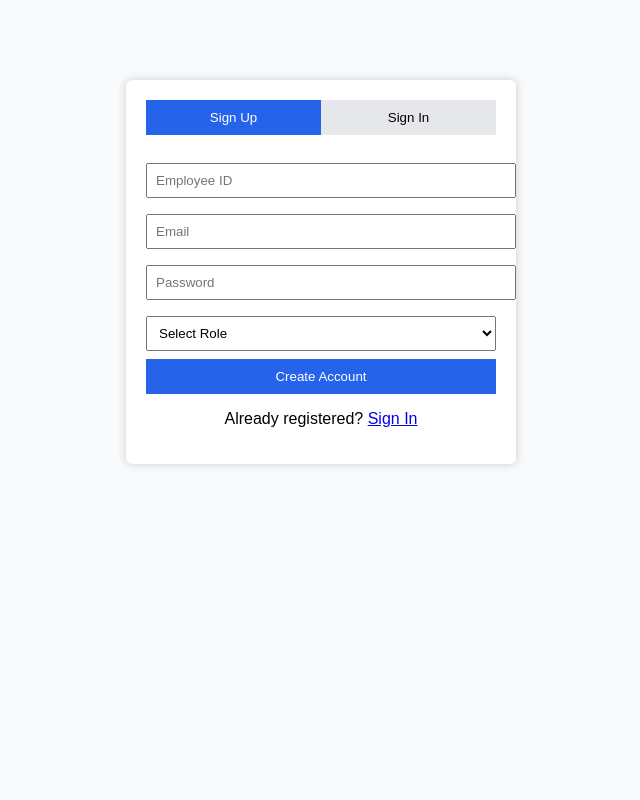
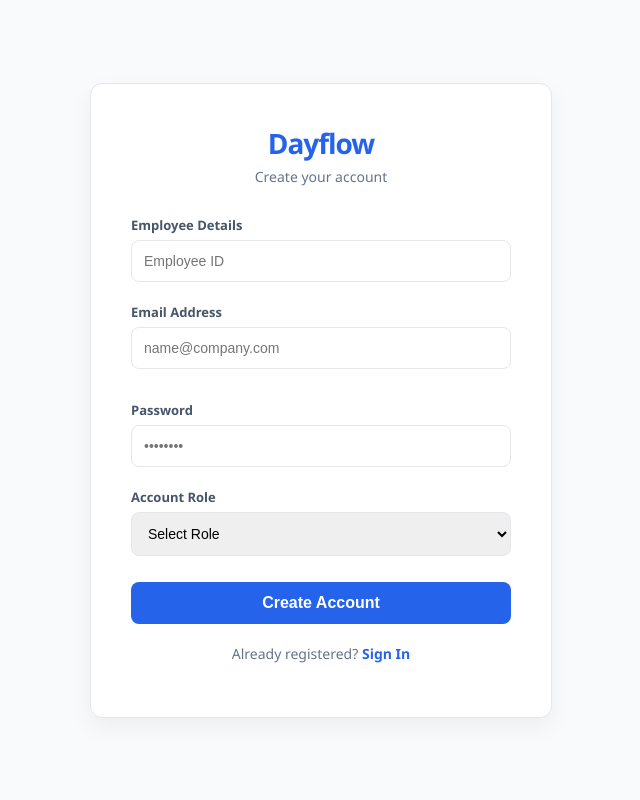
Before and after one commit to VishalMakwana08/odoo_hackathon_gcet_2026, a PHP site: page / in a window 1280 px wide. Shown: the whole page, without its empty margins (319-959 px from the left). Run offline with PHP 8.4, Linux system fonts and the light colour scheme.

Commit message:
ui changed index.php

```diff
--- a/dayflow-hrms/index.php
+++ b/dayflow-hrms/index.php
@@ -3,100 +3,179 @@
 <head>
   <title>Dayflow | Login</title>
   <style>
-    body{
-      font-family: Arial;
-      background:#F8FAFC;
+    /* Global Reset & Background */
+    body {
+      font-family: 'Segoe UI', Arial, sans-serif;
+      background: #F8FAFC;
+      display: flex;
+      justify-content: center;
+      align-items: center;
+      height: 100vh;
+      margin: 0;
     }
-    .box{
-      width:350px;
-      margin:80px auto;
-      background:white;
-      padding:20px;
-      border-radius:6px;
-      box-shadow:0 0 10px #ccc;
+
+    /* Main Container */
+    .box {
+      width: 380px;
+      background: white;
+      padding: 40px;
+      border-radius: 12px;
+      box-shadow: 0 10px 25px rgba(0,0,0,0.05);
+      border: 1px solid #E5E7EB;
     }
-    .tabs{
-      display:flex;
-      margin-bottom:20px;
+
+    /* Brand Header */
+    .brand-header {
+      text-align: center;
+      margin-bottom: 30px;
     }
-    .tabs button{
-      flex:1;
-      padding:10px;
-      border:none;
-      cursor:pointer;
-      background:#E5E7EB;
+    .brand-header h1 {
+      margin: 0;
+      color: #2563EB;
+      font-size: 28px;
+      letter-spacing: -1px;
     }
-    .tabs button.active{
-      background:#2563EB;
-      color:white;
+    .brand-header p {
+      color: #64748B;
+      font-size: 14px;
+      margin-top: 5px;
     }
-    input, select{
-      width:100%;
-      padding:8px;
-      margin:8px 0;
+
+    /* Input Styling */
+    label {
+      font-size: 13px;
+      font-weight: 600;
+      color: #475569;
+      display: block;
+      margin-top: 15px;
     }
-    button.submit{
-      width:100%;
-      padding:10px;
-      background:#2563EB;
-      color:white;
-      border:none;
-      cursor:pointer;
+
+    input, select {
+      width: 100%;
+      padding: 12px;
+      margin: 6px 0;
+      border: 1.5px solid #E5E7EB;
+      border-radius: 8px;
+      box-sizing: border-box; /* Ensures padding doesn't affect width */
+      font-size: 14px;
+      transition: all 0.3s ease;
+      outline: none;
     }
-    .form{
-      display:none;
+
+    input:focus, select:focus {
+      border-color: #2563EB;
+      box-shadow: 0 0 0 3px rgba(37, 99, 235, 0.1);
     }
-    .form.active{
-      display:block;
+
+    /* Button Styling */
+    button.submit {
+      width: 100%;
+      padding: 12px;
+      background: #2563EB;
+      color: white;
+      border: none;
+      border-radius: 8px;
+      cursor: pointer;
+      font-size: 16px;
+      font-weight: 600;
+      margin-top: 20px;
+      transition: background 0.2s;
     }
-    small{color:red;}
+
+    button.submit:hover {
+      background: #1D4ED8;
+    }
+
+    /* Toggle Forms */
+    .form {
+      display: none;
+    }
+    .form.active {
+      display: block;
+      animation: fadeIn 0.4s ease;
+    }
+
+    @keyframes fadeIn {
+      from { opacity: 0; transform: translateY(10px); }
+      to { opacity: 1; transform: translateY(0); }
+    }
+
+    /* Footer Text */
+    .footer-text {
+      text-align: center;
+      margin-top: 20px;
+      font-size: 14px;
+      color: #64748B;
+    }
+    .footer-text a {
+      color: #2563EB;
+      text-decoration: none;
+      font-weight: 600;
+    }
+
+    /* Validation Message */
+    #emailMsg {
+      font-size: 11px;
+      display: block;
+      margin-top: -4px;
+      height: 15px;
+    }
+    .valid { color: #10B981; }
+    .invalid { color: #EF4444; }
+
   </style>
 </head>
 <body>
 
 <div class="box">
-  <div class="tabs">
-    <button id="signupTab" class="active" onclick="showSignup()">Sign Up</button>
-    <button id="signinTab" onclick="showSignin()">Sign In</button>
+  <div class="brand-header">
+    <h1>Dayflow</h1>
+    <p id="formTitle">Create your account</p>
   </div>
 
-  <!-- SIGN UP FORM -->
   <div id="signupForm" class="form active">
     <form action="auth/signup_process.php" method="post">
+      <label>Employee Details</label>
       <input type="text" name="employee_id" placeholder="Employee ID" required>
 
-      <input type="email" name="email" id="email" placeholder="Email"
+      <label>Email Address</label>
+      <input type="email" name="email" id="email" placeholder="name@company.com"
              onkeyup="validateEmail()" required>
       <small id="emailMsg"></small>
 
-      <input type="password" name="password" placeholder="Password" required>
+      <label>Password</label>
+      <input type="password" name="password" placeholder="••••••••" required>
 
+      <label>Account Role</label>
       <select name="role" required>
         <option value="">Select Role</option>
         <option value="employee">Employee</option>
         <option value="admin">HR / Admin</option>
       </select>
 
-      <button class="submit">Create Account</button>
+      <button type="submit" class="submit">Create Account</button>
     </form>
 
-    <p style="text-align:center;">
+    <p class="footer-text">
       Already registered?
-      <a href="#" onclick="showSignin()">Sign In</a>
+      <a href="javascript:void(0)" onclick="showSignin()">Sign In</a>
     </p>
   </div>
 
-  <!-- SIGN IN FORM -->
   <div id="signinForm" class="form">
     <form action="auth/signin_process.php" method="post">
-      <input type="email" name="email" placeholder="Email" required>
-      <input type="password" name="password" placeholder="Password" required>
-      <button class="submit">Sign In</button>
+      <label>Email Address</label>
+      <input type="email" name="email" placeholder="name@company.com" required>
+
+      <label>Password</label>
+      <input type="password" name="password" placeholder="••••••••" required>
+
+      <button type="submit" class="submit">Sign In</button>
     </form>
 
-    <p style="text-align:center;">
+    <p class="footer-text">
       Don’t have an account?
-      <a href="#" onclick="showSignup()">Sign Up</a>
+      <a href="javascript:void(0)" onclick="showSignup()">Sign Up</a>
     </p>
   </div>
 </div>
@@ -105,22 +184,29 @@
 function showSignup(){
   document.getElementById("signupForm").classList.add("active");
   document.getElementById("signinForm").classList.remove("active");
-  document.getElementById("signupTab").classList.add("active");
-  document.getElementById("signinTab").classList.remove("active");
+  document.getElementById("formTitle").innerText = "Create your account";
 }
 
 function showSignin(){
   document.getElementById("signinForm").classList.add("active");
   document.getElementById("signupForm").classList.remove("active");
-  document.getElementById("signinTab").classList.add("active");
-  document.getElementById("signupTab").classList.remove("active");
+  document.getElementById("formTitle").innerText = "Sign in to your workspace";
 }
 
 function validateEmail(){
   let email = document.getElementById("email").value;
   let msg = document.getElementById("emailMsg");
   let pattern = /^[^ ]+@[^ ]+\.[a-z]{2,3}$/;
-  msg.innerHTML = pattern.test(email) ? "Valid email" : "Invalid email";
+
+  if(email === "") {
+    msg.innerHTML = "";
+  } else if(pattern.test(email)) {
+    msg.innerHTML = "Email looks correct";
+    msg.className = "valid";
+  } else {
+    msg.innerHTML = "Please enter a valid email";
+    msg.className = "invalid";
+  }
 }
 </script>
 
```
